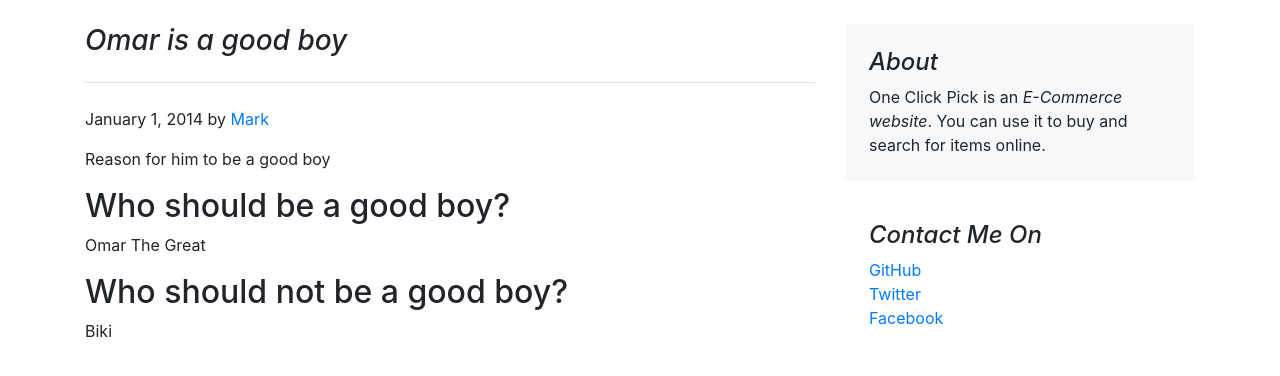
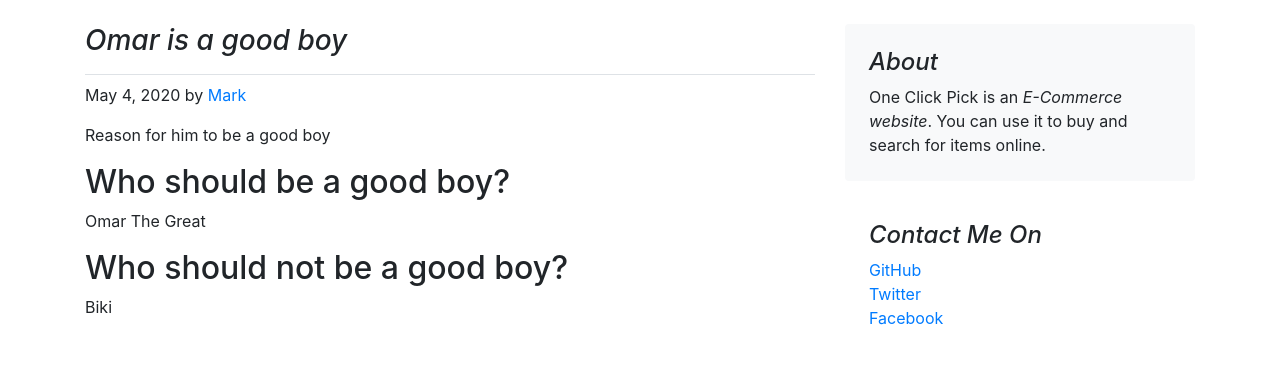
Before and after one commit to IamOmaR22/OneClick_Pick-with-Django, a Django app: page /blog/blogpost/1/ in a window 1280 px wide. Shown: the part 56-432 px from the top of the page. Run offline with Django 3.2, Linux system fonts and the light colour scheme; data comes from the database, SQL or seed files in the repository; both versions use the stored data as it was after the commit; some libraries are stand-ins or nearby versions.

Commit message:
Linking Blog and Date Field

```diff
--- a/blog/templates/blog/blogpost.html
+++ b/blog/templates/blog/blogpost.html
@@ -5,13 +5,13 @@
 <div class="container">
     <div class="row mt-4">
         <div class="col-md-8 blog-main">
-        <h3 class="pb-4 mb-4 font-italic border-bottom">
+        <h3 class="pb-3 font-italic border-bottom">
             {{post.title}}
         </h3>
 
         <div class="blog-post">
             <h2 class="blog-post-title">{{post.heading0}}</h2>
-            <p class="blog-post-meta">January 1, 2014 by <a href="#">Mark</a></p>
+            <p class="blog-post-meta">{{post.pub_date}} by <a href="#">Mark</a></p>
 
             <p>{{post.chead0}}</p>
 
--- a/blog/templates/blog/index.html
+++ b/blog/templates/blog/index.html
@@ -11,12 +11,12 @@
           <div class="col p-4 d-flex flex-column position-static">
             <strong class="d-inline-block mb-2 text-primary">{{ post.head0 }}</strong>
             <h3 class="mb-0">{{ post.title }}</h3>
-            <div class="mb-1 text-muted">Nov 12</div>
+            <div class="mb-1 text-muted">{{ post.pub_date|date:"M d" }}</div>
             <p class="card-text mb-auto">{{ post.head1 }}</p>
-            <a href="#" class="stretched-link">Continue reading</a>
+            <a href="blogpost/{{ post.post_id }}" class="stretched-link">Continue reading</a>
           </div>
           <div class="col-auto d-none d-lg-block">
-            <img src="/media/{{post.thumbnail}}" class="bd-placeholder-img my-1 mr-1 rounded" width="200" height="250" aria-label="Placeholder: Thumbnail"/><title>Placeholder</title>
+            <img src="/media/{{post.thumbnail}}" class="bd-placeholder-img my-1 mr-1 rounded" width="200" height="250" aria-label="Placeholder: Thumbnail"/>
           </div>
         </div>
       </div>
```
Also changed, not shown: db.sqlite3, media/shop/images/django-logo-negative.png (added).
